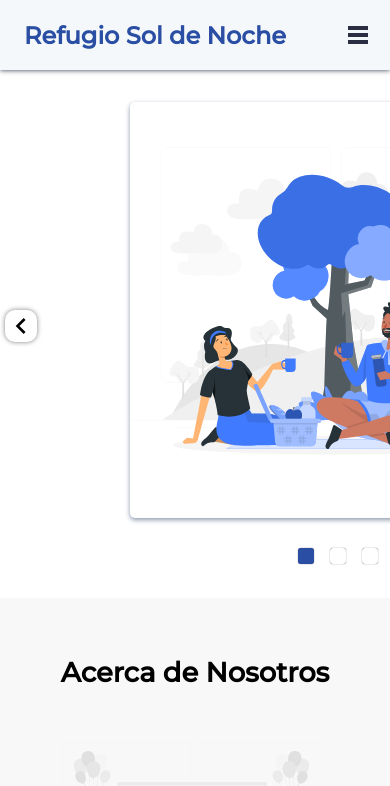
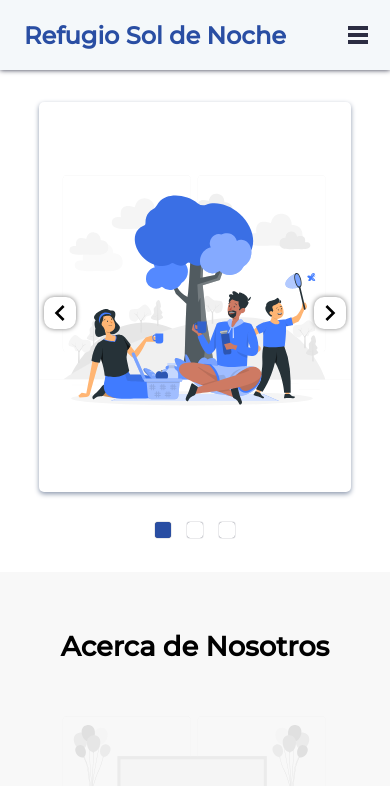
Before and after one commit to LucasPennice/NPO_Template, a Next.js app: page / in a window 390 px wide. Shown: the top 786 px of the page. Built offline with nearby package versions, Linux system fonts and the light colour scheme.

Commit message:
fixed image slider on mobile

```diff
--- a/styles/Banner.module.scss
+++ b/styles/Banner.module.scss
@@ -4,8 +4,8 @@
 .hero_container {
 	margin: 0 auto;
 	border-radius: 10px 10px 0 0;
-	width: 80vh;
-	height: 80vh;
+	width: 80%;
+	height: 50vh;
 	max-width: 50rem;
 	max-height: 45rem;
 	padding-top: 2rem;
```
